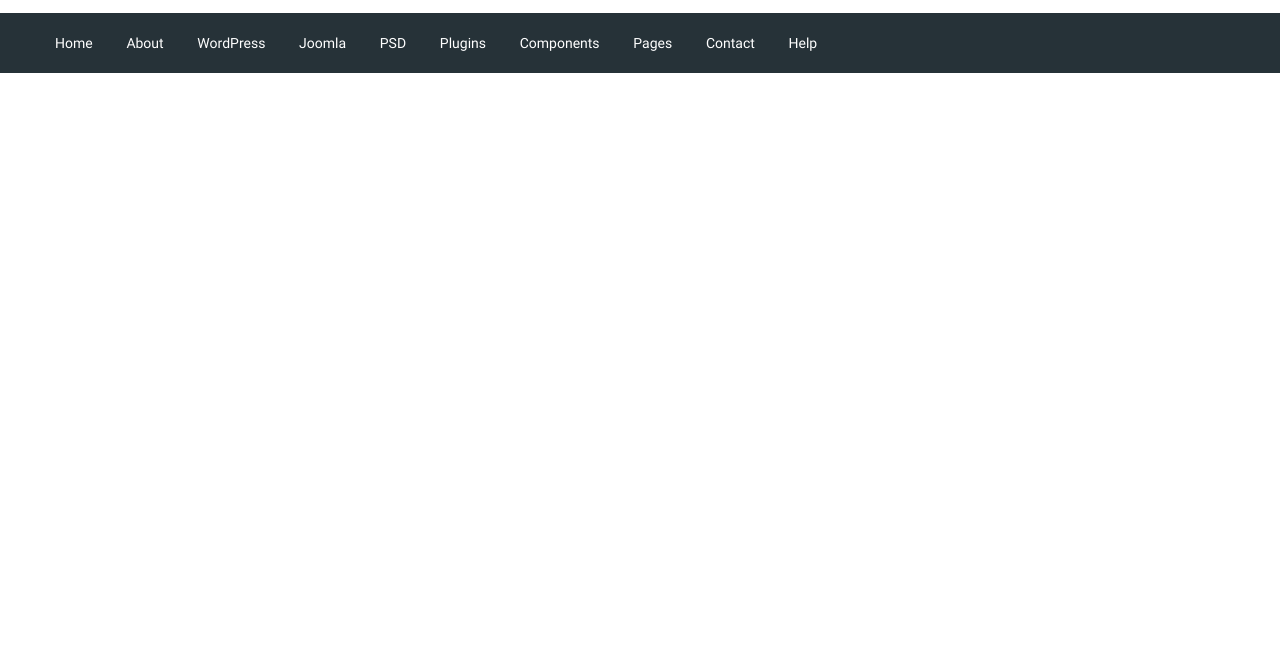
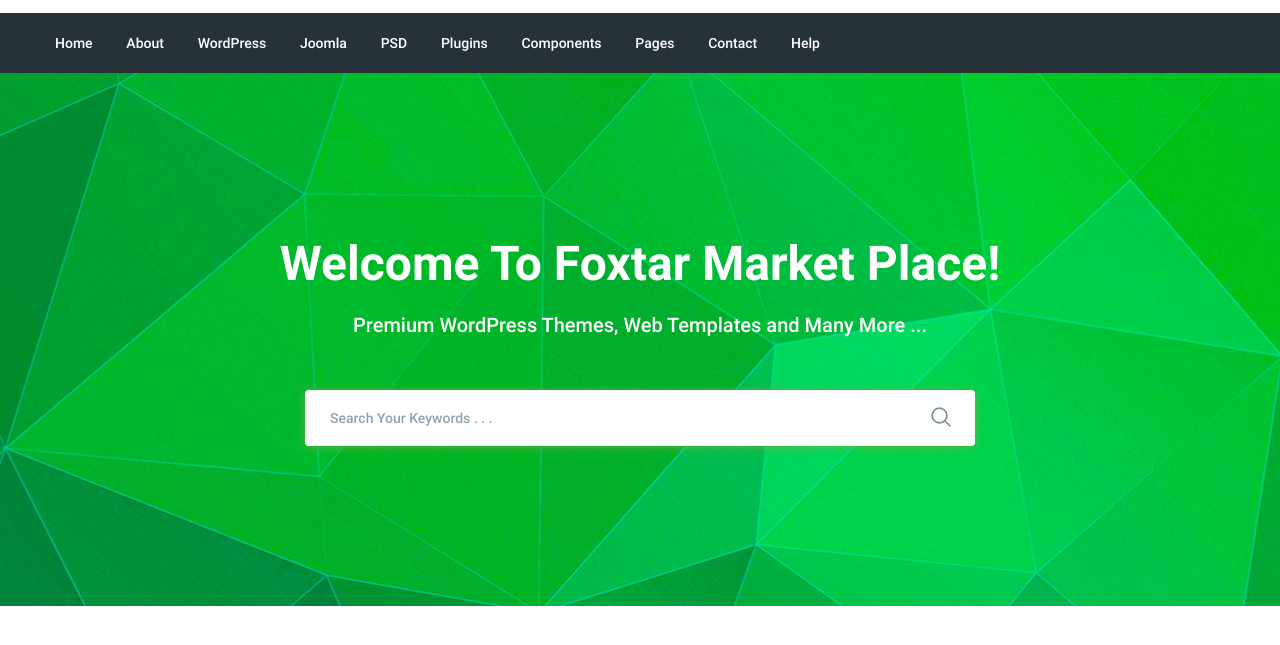
Before and after one commit to z8Dimon8z/moderno, a website: page app/index.html in a window 1280 px wide. Shown: the part 77-722 px from the top of the page. Drawn offline with nearby package versions, Linux system fonts and the light colour scheme; files that its build step writes are made by us from their sources.

Commit message:
add section search

```diff
--- a/app/index.html
+++ b/app/index.html
@@ -48,8 +48,24 @@
                 </nav>
            </div>
        </div>
+   </header>
 
-   </header>
+   <section class="search" style="background-image: url('images/search-bg.jpg');">
+       <div class="container">
+           <div class="search__inner">
+               <div class="search__inner-title">Welcome To Foxtar Market Place!</div>
+               <div class="search__inner-text">Premium WordPress Themes, Web Templates and Many More ...</div>
+               <div class="search__inner-form">
+                   <form action="#">
+                       <input type="text" placeholder="Search Your Keywords . . ." required>
+                       <button type="submit">
+                           <img src="images/icon/search-icon.png" alt="icon: serch">
+                       </button>
+                   </form>
+               </div>
+           </div>
+       </div>
+   </section>
 
     <script src="https://ajax.googleapis.com/ajax/libs/jquery/3.6.0/jquery.min.js"></script>
     <script src="js/libs.min.js"></script>
--- a/app/scss/style.scss
+++ b/app/scss/style.scss
@@ -47,5 +47,57 @@
     a{
         color: #fff;
         font-size: 14px;
+        font-weight: 500;
     }
 }
+.search{
+    background-repeat: no-repeat;
+    background-size: cover;
+    background-position: center;
+    min-height: 533px;
+}
+.search__inner{
+    padding: 155px 0 100px;
+    color: #fff;
+    text-align: center;
+    &-title{
+        font-size: 48px;
+        font-weight: bold;
+        margin-bottom: 10px;
+        line-height: 72px;
+    }
+    &-text{
+        font-size: 20px;
+        font-weight: 500;
+        margin-bottom: 50px;
+        line-height: 30px;
+    }
+    &-form{
+        max-width: 670px;
+        margin: 0 auto;
+        position: relative;
+        input{
+            display: block;
+            width: 100%;
+            border-radius: 4px;
+            box-shadow: 0px 1px 10px 0px rgba(124, 178, 64, 0.75);
+            height: 56px;
+            border: none;
+            font-size: 14px;
+            font-weight: 500;
+            padding-left: 25px;
+                padding-right: 60px;
+            &::placeholder{
+                color: #90a4ae;
+            }
+        }
+        button{
+            position: absolute;
+            border: none;
+            background-color: transparent;
+            right: 18px;
+            top: 16px;
+            cursor: pointer;
+        }
+    }
+}
```
Also changed, not shown: app/css/style.min.css, app/images/icon/search-icon.png (added), app/images/icon/search-icon.svg (added), app/images/search-bg.jpg (added).
